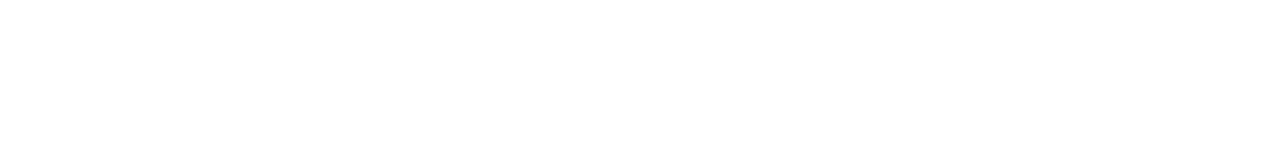
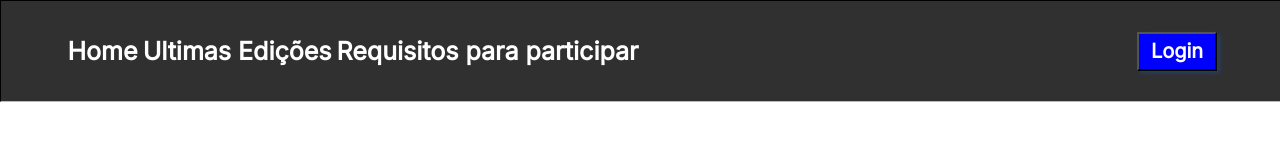
Before and after one commit to AugustoGiglio/bootcamp-DNC, a plain HTML site: page index.html in a window 1280 px wide. Drawn offline with Linux system fonts and the light colour scheme.

Commit message:
Criação do estilo CSS do menu

```diff
--- a/index.html
+++ b/index.html
@@ -5,8 +5,17 @@
     <meta http-equiv="X-UA-Compatible" content="IE=edge">
     <meta name="viewport" content="width=device-width, initial-scale=1.0">
     <title>Bootcamp DNC</title>
+    <link rel="stylesheet" href="style.css">
 </head>
 <body>
+    <nav id="principal">
+        <div id="menu">
+            <a href=""> Home</a>
+            <a href=""> Ultimas Edições</a>
+            <a href=""> Requisitos para participar</a>
+        </div>
+        <button>Login</button>
+    </nav>
 
 </body>
 </html>
--- /dev/null
+++ b/style.css
@@ -0,0 +1,56 @@
+@import url('https://fonts.googleapis.com/css2?family=Inter:wght@100;400&display=swap');
+
+    body {
+        margin: 0px;
+        padding: 0px;
+    }
+
+    #principal{
+        width:100%;
+        height:100px;
+        border:1px solid black;
+        background-color: #303030;
+
+        display: flex;
+        justify-content: space-between;
+        align-items: center;
+        border-bottom: 1px solid #bababa;
+    }
+
+        #menu {
+            display: flex;
+            width: 45%;
+            justify-content: space-around;
+            align-items: center;
+
+            margin-left: 5%;
+        }
+
+        #principal div a {
+            font-family: 'inter';
+            font-weight: 600;
+            font-size: 25px;
+            color: white;
+            text-decoration: none;
+        }
+
+        #principal div a:hover {
+            color: #cccccc;
+        }
+
+        #principal button {
+
+            margin-right: 5%;
+            color: white;
+            background-color: blue;
+
+            width: 80px;
+            height: 39px;
+
+            font-family: 'Inter';
+            font-weight: 600;
+            font-size: 20px;
+
+            box-shadow: 3px 2px 4px rgba(12, 112, 242, 0.25);
+            cursor: pointer;
+        }
```
